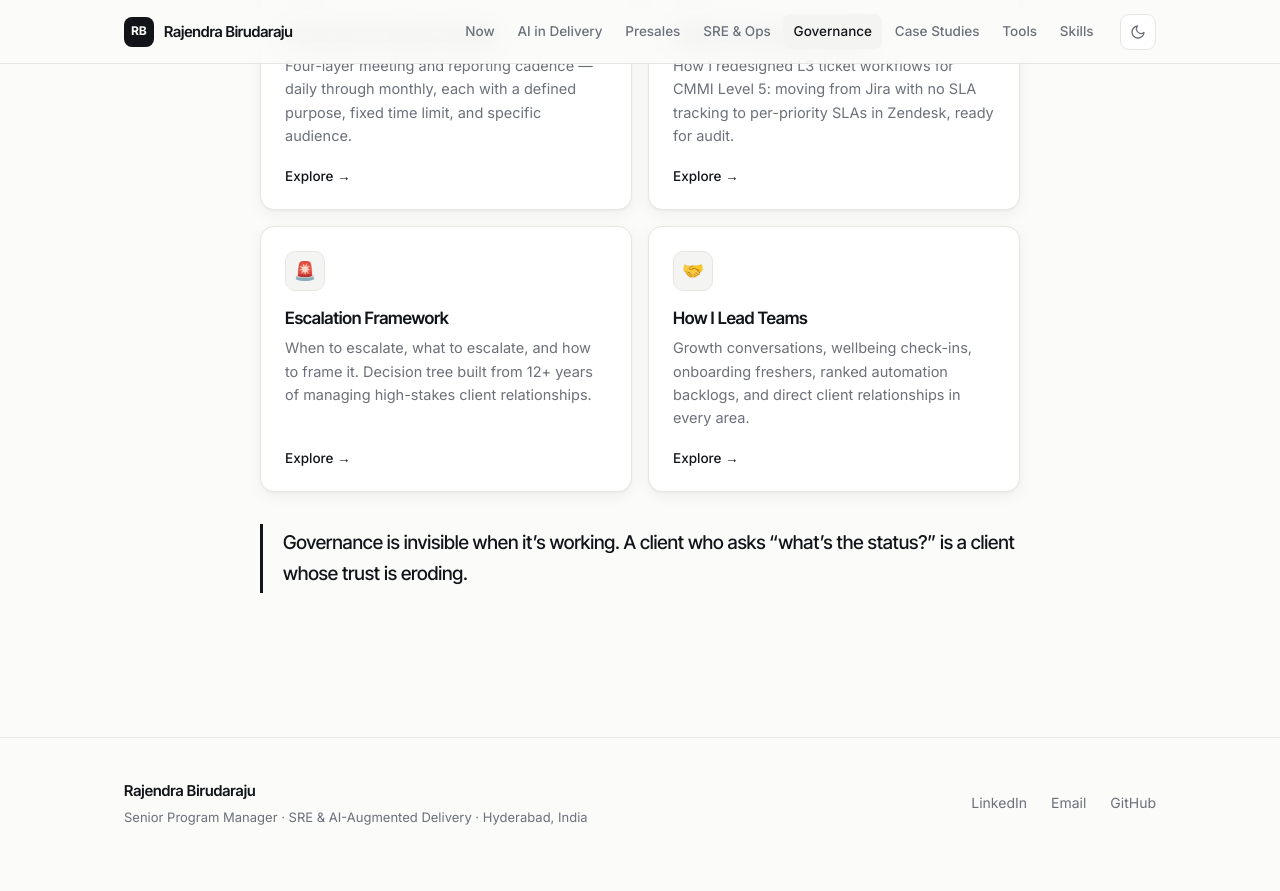
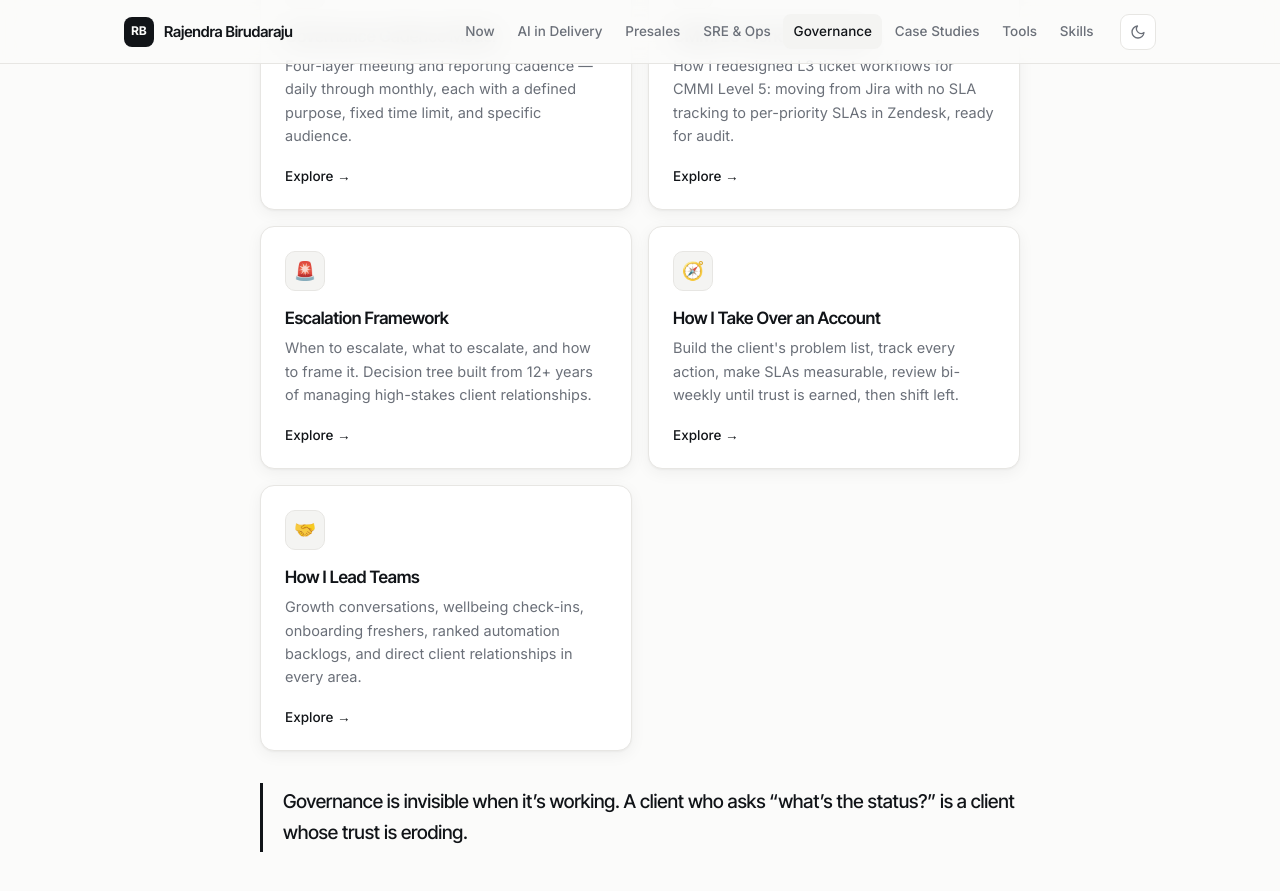
Before and after one commit to devcoderbyte/devcoderbyte.github.io, a Jekyll site: the page built from delivery-governance/index.md, in a window 1280 px wide and 900 px high, scrolled down 433 px. Shown: the top 891 px of the window. Built offline with Jekyll 4.4.1, drawn with Linux system fonts in a browser that asks for light colours; before the commit the page ends 1301 px from its top, so only the background shows below that.

Commit message:
Add account takeover playbook and career-first point to team page
- New page: How I Take Over an Account (problem list, action tracker,
  measurable SLAs, bi-weekly then monthly reviews, shift left)
- How I Lead Teams: career progression and talent nurturing
- Governance card and sitemap entry

Co-Authored-By: Claude Opus 5.5 <noreply@anthropic.com>
Claude-Session: https://claude.ai/code/session_01SWoNcxmVzxptTYDhJmpPW5

```diff
--- a/delivery-governance/index.md
+++ b/delivery-governance/index.md
@@ -26,6 +26,12 @@ description: "Delivery governance frameworks — cadence model, CMMI L5 workflow
     <div class="domain-desc">When to escalate, what to escalate, and how to frame it. Decision tree built from 12+ years of managing high-stakes client relationships.</div>
     <div class="domain-arrow">Explore →</div>
   </a>
+  <a class="domain-card" href="/delivery-governance/account-takeover-playbook/">
+    <div class="domain-icon">🧭</div>
+    <div class="domain-title">How I Take Over an Account</div>
+    <div class="domain-desc">Build the client's problem list, track every action, make SLAs measurable, review bi-weekly until trust is earned, then shift left.</div>
+    <div class="domain-arrow">Explore →</div>
+  </a>
   <a class="domain-card" href="/delivery-governance/team-leadership/">
     <div class="domain-icon">🤝</div>
     <div class="domain-title">How I Lead Teams</div>
--- a/sitemap.xml
+++ b/sitemap.xml
@@ -22,6 +22,7 @@ layout: null
   <url><loc>{{ site.url }}/delivery-governance/cmmi-workflow/</loc><priority>0.8</priority><changefreq>monthly</changefreq></url>
   <url><loc>{{ site.url }}/delivery-governance/escalation-framework/</loc><priority>0.8</priority><changefreq>monthly</changefreq></url>
   <url><loc>{{ site.url }}/delivery-governance/team-leadership/</loc><priority>0.8</priority><changefreq>monthly</changefreq></url>
+  <url><loc>{{ site.url }}/delivery-governance/account-takeover-playbook/</loc><priority>0.8</priority><changefreq>monthly</changefreq></url>
   <url><loc>{{ site.url }}/case-studies/</loc><priority>0.9</priority><changefreq>monthly</changefreq></url>
   <url><loc>{{ site.url }}/case-studies/sla-breach-reduction/</loc><priority>0.8</priority><changefreq>monthly</changefreq></url>
   <url><loc>{{ site.url }}/case-studies/bid-conversion-lift/</loc><priority>0.8</priority><changefreq>monthly</changefreq></url>
```
Also changed, not shown: delivery-governance/account-takeover-playbook.md (added, +64 -0 lines), delivery-governance/team-leadership.md (+1 -0 lines).
